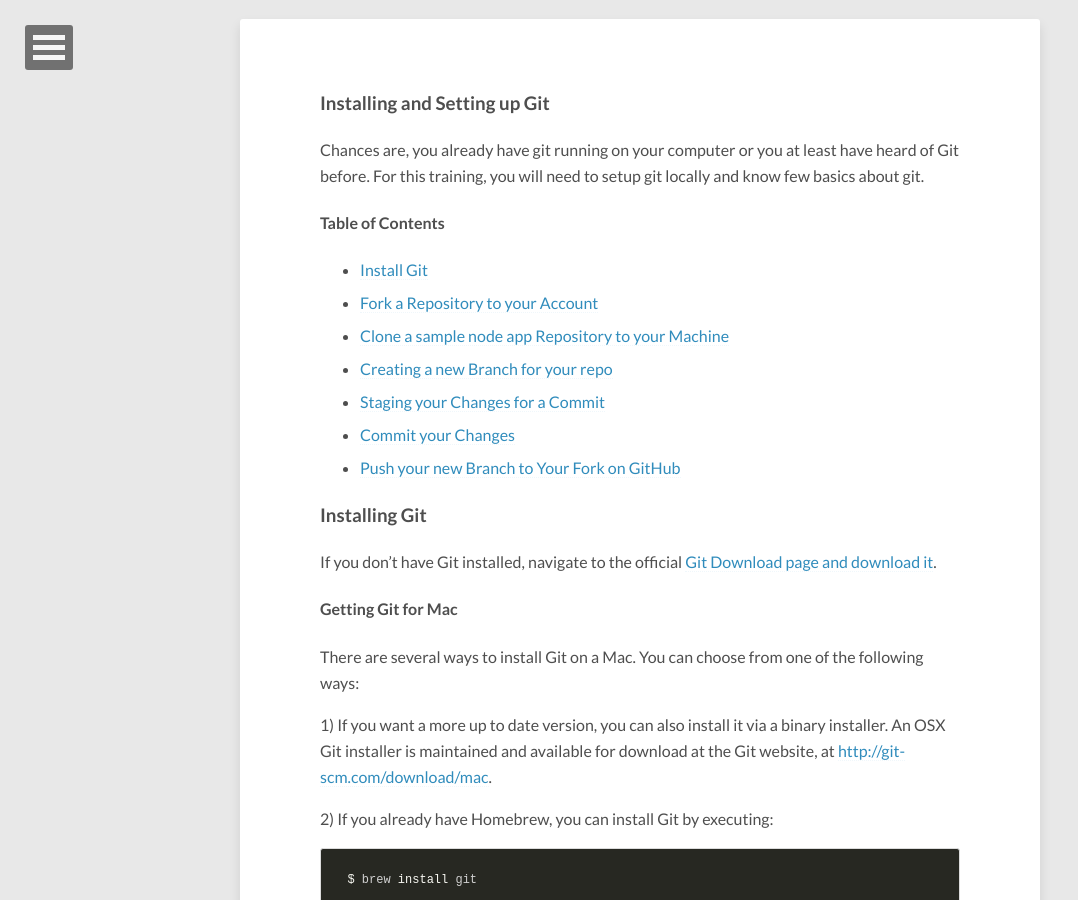
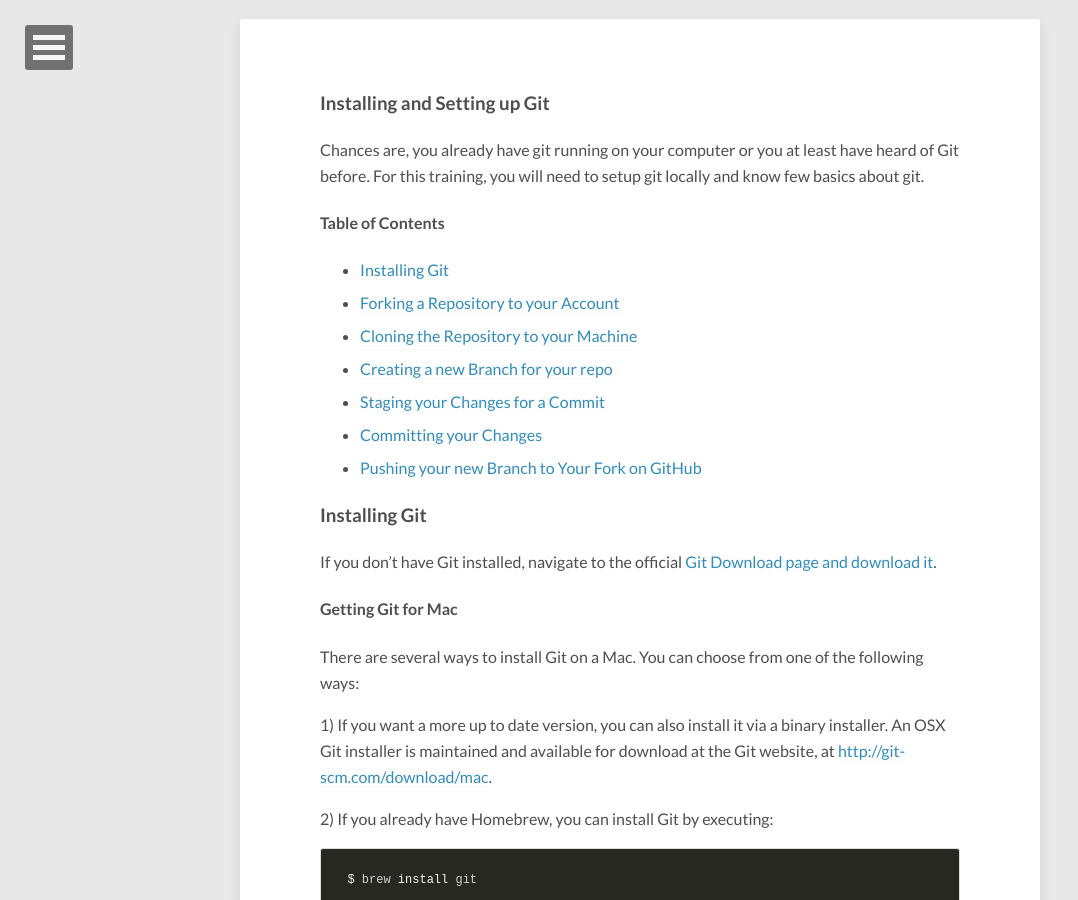
Before and after one commit to ritazh/devopsfun, a Jekyll site: the page built from _posts/2016-01-04-installing-git.md, in a window 1280 px wide and 900 px high, scrolled down 431 px. Shown: the whole window, without its empty margins (0-1078 px from the left). Built offline with Jekyll 4.4.1, drawn with Linux system fonts in a browser that asks for light colours; nearby versions of some CDN libraries.

Commit message:
Fix bad links in table of content

```diff
--- a/_posts/2016-01-04-installing-git.md
+++ b/_posts/2016-01-04-installing-git.md
@@ -18,13 +18,13 @@
 Chances are, you already have git running on your computer or you at least have heard of Git before. For this training, you will need to setup git locally and know few basics about git.
 
 #### Table of Contents
-  - [Install Git](#install-git)
-  - [Fork a Repository to your Account](#fork-the-repository-to-your-account)
-  - [Clone a sample node app Repository to your Machine](#clone-the-case-study-repository-to-your-machine)
+  - [Installing Git](#installing-git)
+  - [Forking a Repository to your Account](#forking-the-repository-to-your-account)
+  - [Cloning the Repository to your Machine](#cloning-the-repository-to-your-machine)
   - [Creating a new Branch for your repo](#creating-a-new-branch-for-your-repo)
   - [Staging your Changes for a Commit](#staging-your-changes-for-a-commit)
-  - [Commit your Changes](#commit-your-changes)
-  - [Push your new Branch to Your Fork on GitHub](#push-your-new-branch-to-your-fork-on-github)
+  - [Committing your Changes](#committing-your-changes)
+  - [Pushing your new Branch to Your Fork on GitHub](#pushing-your-new-branch-to-your-fork-on-github)
 
 ### Installing Git
 If you don't have Git installed, navigate to the official [Git Download page and download it](https://git-scm.com/download).
```
